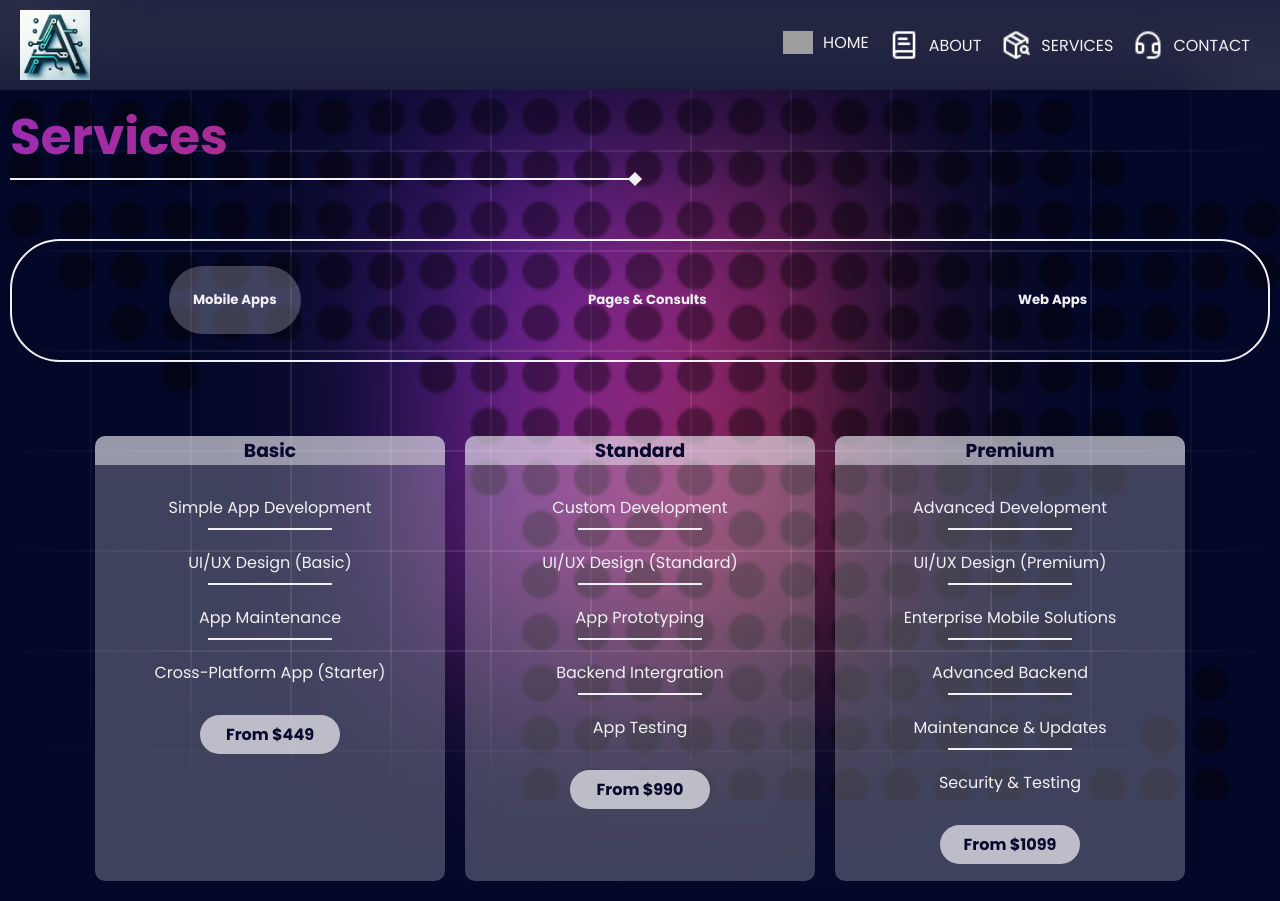
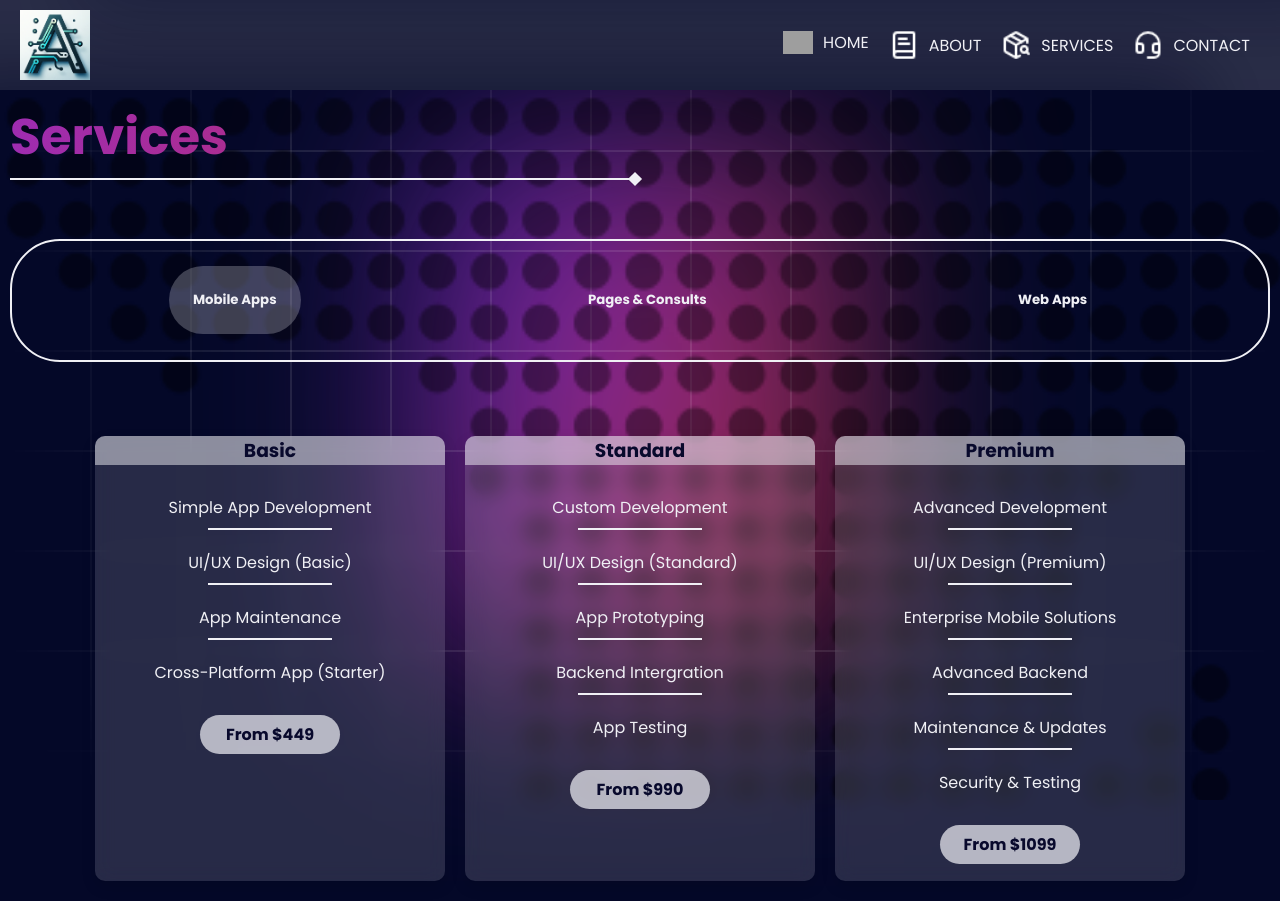
Before and after one commit to ANGA-Technologies/ANGA-Hub, a Vue app: page /services in a window 1280 px wide. Built offline with nearby package versions, Linux system fonts and the light colour scheme; grey boxes are pictures that could not be loaded.

Commit message:
Enhance ServicePage styles with improved background, border radius, and subtle shadow for a more elegant appearance

```diff
--- a/src/assets/styles/servicepage.css
+++ b/src/assets/styles/servicepage.css
@@ -86,7 +86,10 @@ h1::before {
 
 .content > * {
     /* flex: 1; */
-    background-color: #f0f0f540;
+    background: rgba(240, 240, 245, 0.15); /* Transparent for elegance */
+    border-radius: 30px;
+    box-shadow: 0 6px 15px rgba(0, 0, 0, 0.1); /* Subtle professional shadow */
+    backdrop-filter: blur(10px);
     width: 350px;
     margin: 10px;
     border-radius: 10px;
```
